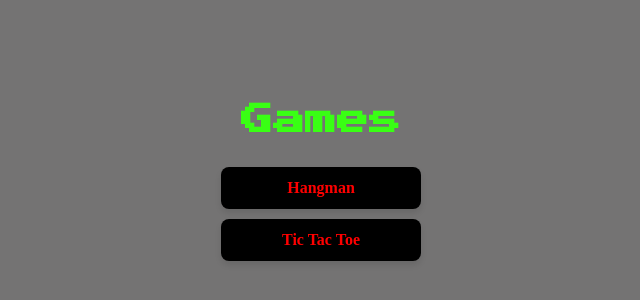
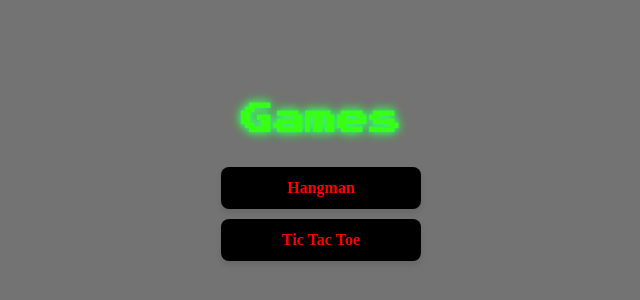
Before and after one commit to mquade91/hangman-game, a React (Vite) app in the folder client/: page / in a window 1280 px wide. Shown: the part 244-544 px from the top of the page, without its empty margins (319-959 px from the left). Built offline with nearby package versions, Linux system fonts and the light colour scheme; a web font is replaced by a local one.

Commit message:
prevent click when AI thinking

```diff
--- a/client/src/components/TicTacToe.tsx
+++ b/client/src/components/TicTacToe.tsx
@@ -51,6 +51,7 @@ const TicTacToe = () => {
   }, [isXNext, gameMode, boardValueArray]);
 
   const onCellClick = (index: number) => {
+    if (loading) return; // Prevent clicks while AI is thinking
     setError(''); // reset error message on each click
     if (gameMode === '') {
       setError('Please choose a game mode first');
@@ -156,6 +157,7 @@ const TicTacToe = () => {
                 key={cellValue + index}
                 className={setClassNameForCell(index)}
                 onClick={() => onCellClick(index)}
+                role="button"
               >
                 {cellValue}
               </div>
--- a/client/src/styles/App.css
+++ b/client/src/styles/App.css
@@ -1,15 +1,17 @@
 :root {
-  --black: #fceabb;
-  --sea: #a2d4f4;
-  --ocean: #0093d1;
-  --sunset: #ff9966;
-  --sun: #ffe259;
-  --shell: #f4e2d8;
-  --text: #39ff14;;
+  --text: #39ff14;
 }
 
 body {
   margin: 0px;
+}
+
+h1 {
+  color: var(--text);
+    text-shadow:
+    0 0 2px #00ff48,
+    0 0 8px #6ce69f,
+    0 0 12px #09ff00;
 }
 
 .App {
```
